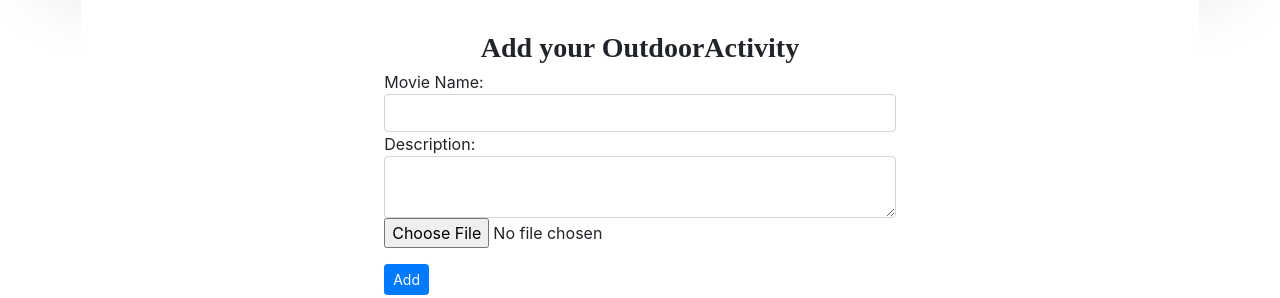
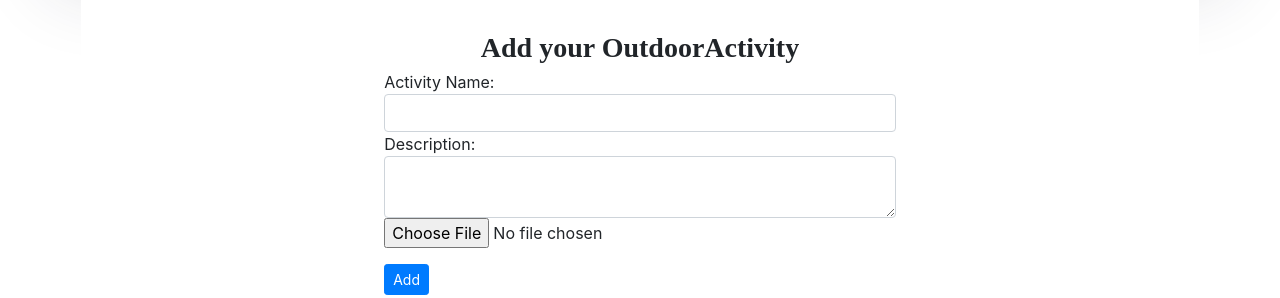
Before and after one commit to ShivalathaRachamalla/Penguin-Care-Website, a React (Create React App) app in the folder frontend/: page /Outdoor in a window 1280 px wide. Shown: the part 3894-4192 px from the top of the page. Built offline with nearby package versions, Linux system fonts and the light colour scheme; no server answers.

Commit message:
small typo

```diff
--- a/frontend/src/Outdoor/AddOutdoorActivityForm.js
+++ b/frontend/src/Outdoor/AddOutdoorActivityForm.js
@@ -32,7 +32,7 @@ function AddOutdoorActivityForm({ onSubmit }) {
         </h3>
         <div>
           <div className="form-group">
-            Movie Name:
+            Activity Name:
             <input
               type="text"
               className="form-control"
```
